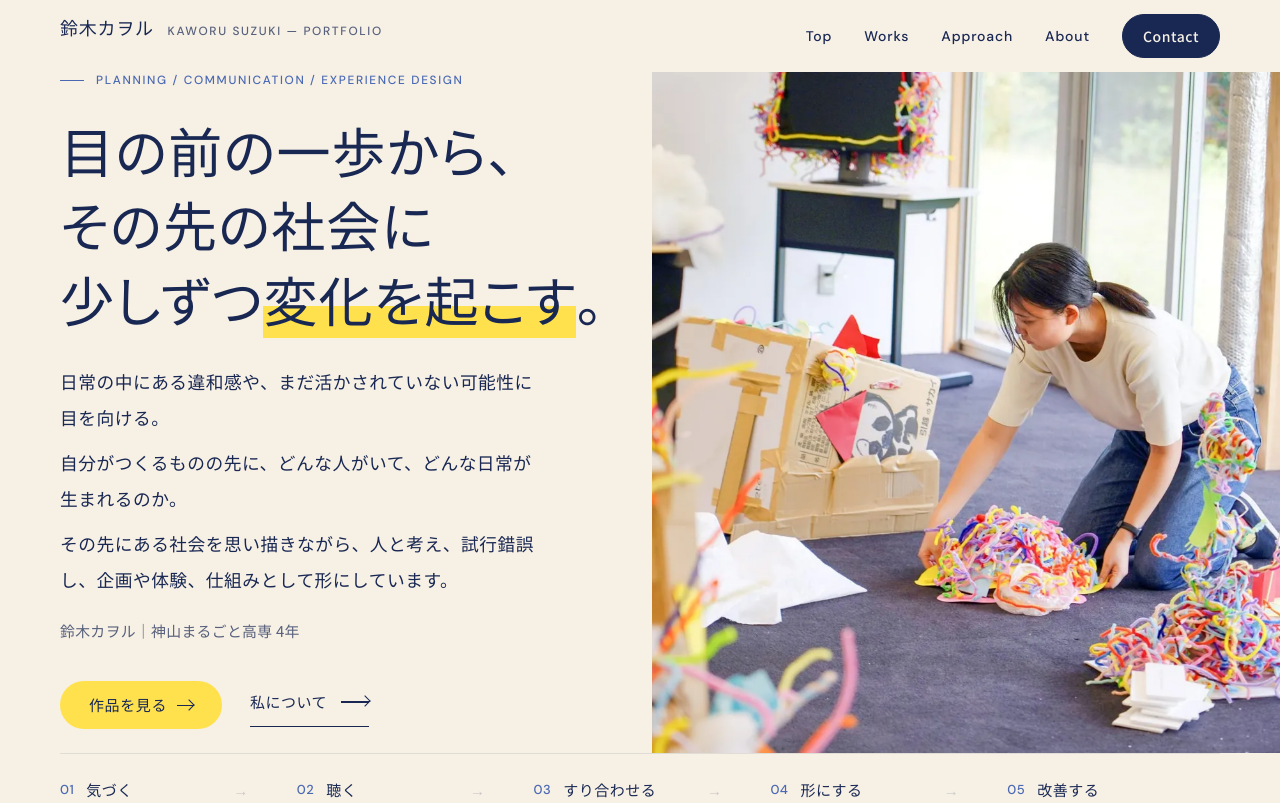
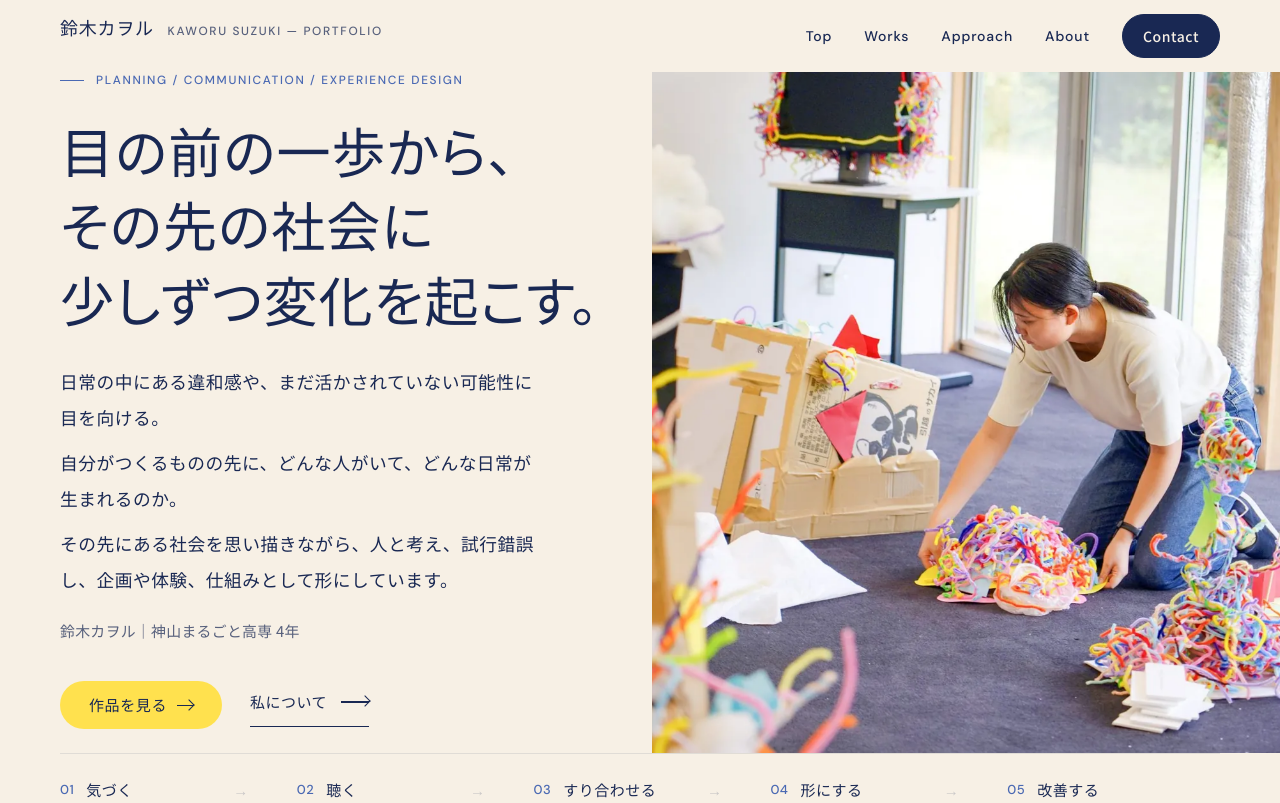
Before and after one commit to kmc2318/kmc2318_Portfolio, a plain HTML site: page index.html in a window 1280 px wide. Shown: the top 803 px of the page. Drawn offline with Linux system fonts and the light colour scheme.

Commit message:
Update portfolio (2026-11-26 10:29)

```diff
--- a/index.html
+++ b/index.html
@@ -74,7 +74,7 @@
 <h1 id="hero-title">
 <span>目の前の一歩から、</span>
 <span>その先の社会に</span>
-<span>少しずつ<span class="mark">変化を起こす</span>。</span>
+<span>少しずつ変化を起こす。</span>
 </h1>
 <div class="hero__sub lead">
 <p>日常の中にある違和感や、まだ活かされていない可能性に目を向ける。</p>
```
